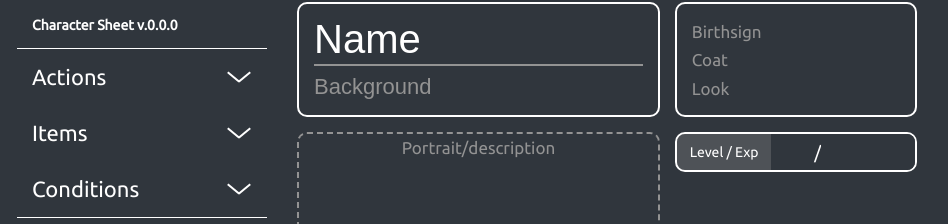
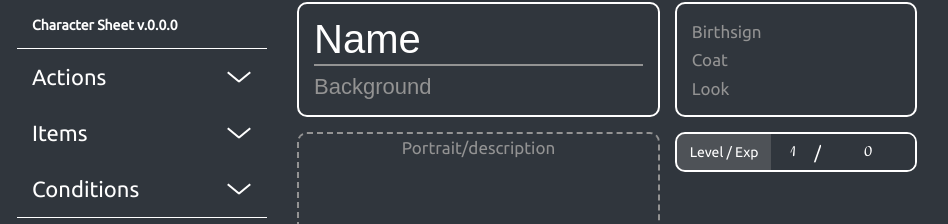
Before and after one commit to BrightsDays/mausritter-online-sheet, a Vue app: page / in a window 1280 px wide. Shown: the part 58-282 px from the top of the page, without its empty margins (173-1121 px from the left). Built offline with nearby package versions, Linux system fonts and the light colour scheme; a web font is replaced by a local one.

Commit message:
add vuex, add level count

```diff
--- a/package.json
+++ b/package.json
@@ -7,11 +7,12 @@
     "preview": "vite preview"
   },
   "dependencies": {
-    "vue": "^3.2.25"
+    "vue": "^3.2.25",
+    "vuex": "^4.0.2",
+    "sass": "^1.49.0"
   },
   "devDependencies": {
     "@vitejs/plugin-vue": "^2.0.0",
-    "sass": "^1.49.0",
     "typescript": "^4.4.4",
     "vite": "^2.7.2",
     "vue-tsc": "^0.29.8"
--- a/src/components/CharacterInfo.vue
+++ b/src/components/CharacterInfo.vue
@@ -6,9 +6,17 @@
     <div class="info__stats">
       <div class="exp-input">
         <label class="exp-input__label">Level / Exp</label>
-        <input class="exp-input__input exp-input__level" />
+        <input
+            class="exp-input__input exp-input__level"
+            v-model="level"
+            readonly
+        />
         <span class="exp-input__devider">/</span>
-        <input class="exp-input__input exp-input__exp" />
+        <input
+            class="exp-input__input exp-input__exp"
+            v-model="exp"
+            @input="changeExp($event)"
+        />
       </div>
       <stats />
     </div>
@@ -16,7 +24,30 @@
 </template>
 
 <script setup lang="ts">
-import Stats from "./Stats.vue";
+import Stats from './Stats.vue'
+import {useStore} from 'vuex'
+import {computed} from 'vue'
+
+const store = useStore()
+
+const exp = computed(() => store.state.exp)
+const level = computed(() => {
+  let result = 1
+
+  if (exp.value >= 1000) result = 2
+  if (exp.value >= 3000) result = 3
+  if (exp.value >= 6000) result = 3 + Math.floor(exp.value / 6000)
+
+  return result
+})
+
+const changeExp = (event: Event) => {
+  const value = (event.target as HTMLInputElement).value
+  store.dispatch('setStat', {
+    statName: 'exp',
+    statValue: value
+  })
+}
 </script>
 
 <style lang="scss">
--- a/src/env.d.ts
+++ b/src/env.d.ts
@@ -6,3 +6,8 @@ declare module '*.vue' {
   const component: DefineComponent<{}, {}, any>
   export default component
 }
+
+interface Payload {
+  statName: string,
+  statValue: number
+}
--- a/src/main.ts
+++ b/src/main.ts
@@ -1,5 +1,8 @@
 import { createApp } from 'vue'
 import App from './App.vue'
+import store from './store'
 import './assets/style.scss'
 
-createApp(App).mount('#app')
+const app = createApp(App)
+
+app.use(store).mount('#app')
--- /dev/null
+++ b/src/store/index.ts
@@ -0,0 +1,28 @@
+import { createStore, Commit } from 'vuex'
+
+const state = {
+    name: '',
+    exp: 0,
+    str: 0,
+    dex: 0,
+    wil: 0,
+    startHp: 0,
+    hp: 0,
+    pips: 0
+}
+
+const mutations = {
+    setStat (state: any, payload: Payload) {
+        state[payload.statName] = payload.statValue
+    }
+}
+
+const  actions = {
+    setStat: ({ commit }: {commit: Commit}, payload: object) => commit('setStat', payload)
+}
+
+export default createStore({
+    state,
+    mutations,
+    actions
+})
```
